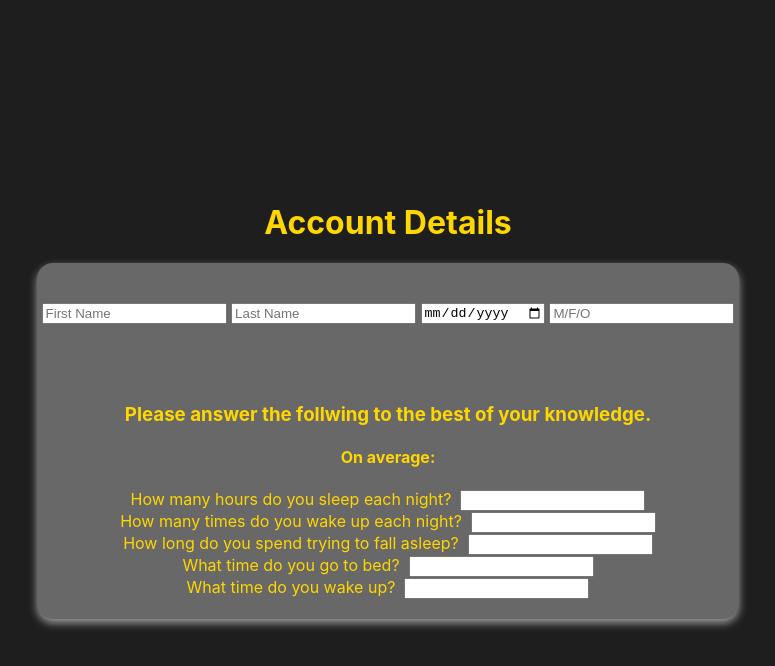
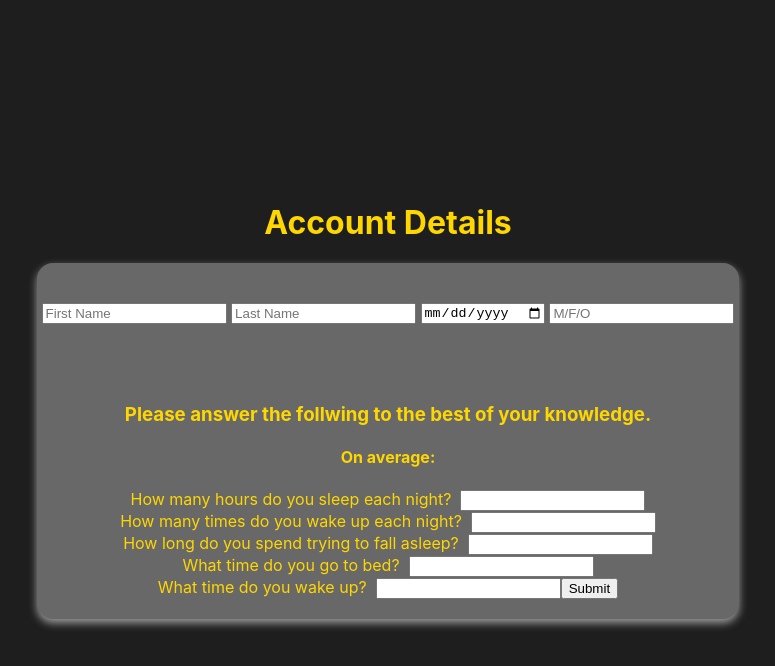
Before and after one commit to ronKovler/SleepMedic, a React (Create React App) app in the folder sleepmedic/: page /createaccount in a window 1280 px wide. Both pictures are taken after typing "name@example.com", "Sample123", "Sample123" into the empty fields and a click on the button "Create Account". Shown: the top 666 px of the page, without its empty margins (252-1027 px from the left). Built offline with nearby package versions, Linux system fonts and the light colour scheme.

Commit message:
Wrote framing for Request on create account

```diff
--- a/sleepmedic/package.json
+++ b/sleepmedic/package.json
@@ -10,6 +10,7 @@
     "@testing-library/jest-dom": "^5.16.5",
     "@testing-library/react": "^13.4.0",
     "@testing-library/user-event": "^13.5.0",
+    "axios": "^1.4.0",
     "react": "^18.2.0",
     "react-dom": "^18.2.0",
     "react-router-dom": "^6.13.0",
--- a/sleepmedic/src/Components/CreatePage.js
+++ b/sleepmedic/src/Components/CreatePage.js
@@ -1,6 +1,7 @@
 import React, { useState } from 'react';
 import { Link } from 'react-router-dom';
 import { TextField } from '@mui/material';
+import axios from 'axios';
 import "./CreatePage.css";
 
 function CreateAccount() {
@@ -15,7 +16,7 @@ function CreateAccount() {
     const [firstname, setFirstName] = useState('');
     const [lastname, setLastName] = useState('');
     const [birth, setBirth] = useState('');
-    const [gender, setGender] = useState('');
+    const [sex, setSex] = useState('');
 
     const handleCreateAccount = (e) => {
         e.preventDefault();
@@ -27,8 +28,24 @@ function CreateAccount() {
         console.log('Creating account...');
     };
 
-  const handleConfirmData = (e) => {
+    const handleConfirmData = async (e) => {
+        let res = await axios.post("ec2-18-222-211-114.us-east-2.compute.amazonaws.com:8080/", {
+            firstName:firstname,
+            lastName:lastname,
+            email: email,
+            password: password,
+            birthday: birth,
+            sex: sex,
+        });
 
+        /*if(res){
+            alert("success");
+
+            let res = await axios.post("http://localhost:3001/loadspace", {
+
+            });
+
+        }*/
     }
     return (
         <div> {next ?
@@ -45,7 +62,7 @@ function CreateAccount() {
                     &nbsp;
                     <input type="date" value={birth} onChange={(e) => setBirth(e.targetValue)} placeholder='Birthdate'/>
                     &nbsp;
-                <input type="text" value={gender} onChange={(e) => setGender(e.targetValue)} placeholder='M/F/O'/>
+                    <input type="text" value={sex} onChange={(e) => setSex(e.targetValue)} placeholder='M/F/O'/>
                     &nbsp;
                 </div>
                 <br/><br/><br/>
@@ -66,6 +83,7 @@ function CreateAccount() {
                     <br/>
                     What time do you wake up? &nbsp;
                     <input type="text" value={firstname} onChange={(e) => setFirstName(e.targetValue)}/>
+                    <button onClick={(e) => handleConfirmData(e)}>Submit</button>
                 </div>
                 <br/>
             </div>
--- a/sleepmedic/src/Components/LoginPage.js
+++ b/sleepmedic/src/Components/LoginPage.js
@@ -1,6 +1,7 @@
 import React, { useState } from 'react';
 import { Link } from 'react-router-dom';
 import { TextField }  from "@mui/material/";
+import axios from "axios";
 import "./LoginPage.css";
 
 function Login() {
```
Also changed, not shown: 1 other file (tests, documents, lock files or other folders). Lines whose indentation alone changed are shown as unchanged.
